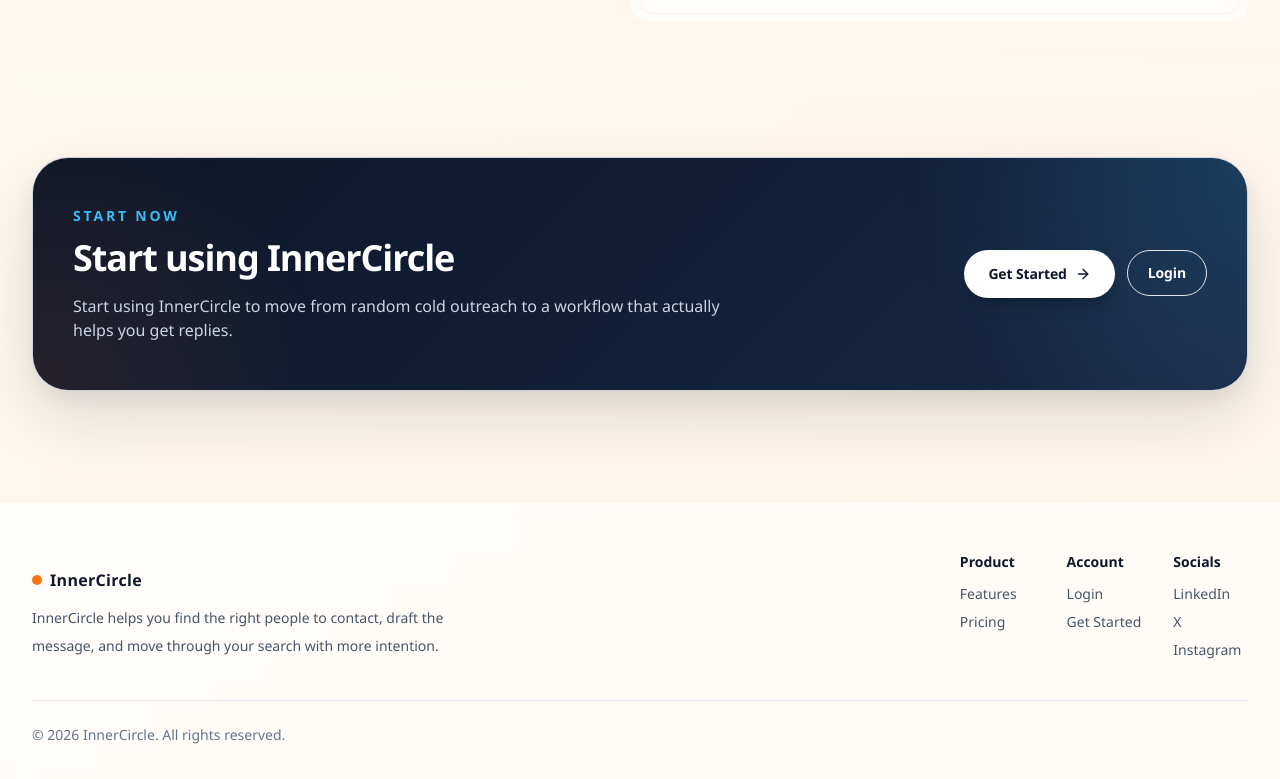
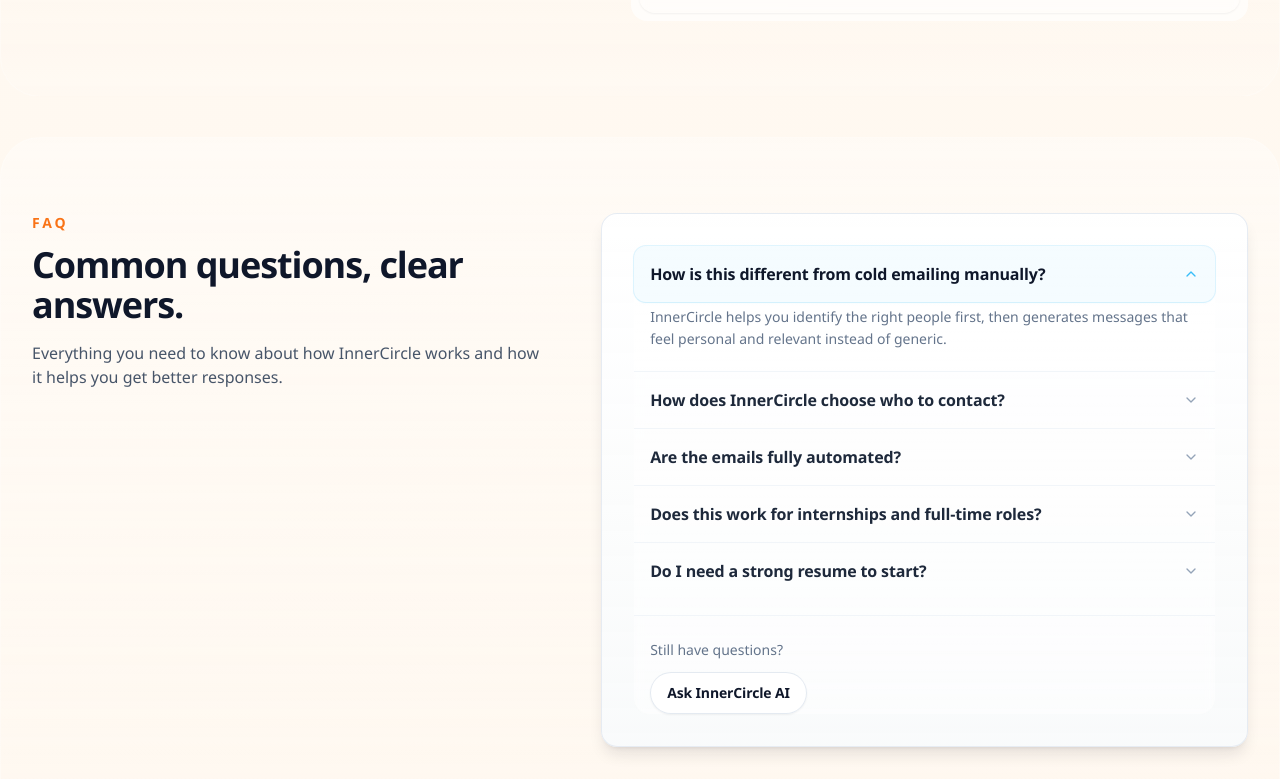
Before and after one commit to aliaaquib/innercircle-website, a Next.js app: page / in a window 1280 px wide. Shown: the part 4121-4900 px from the top of the page. Built offline with nearby package versions, Linux system fonts and the light colour scheme; no server answers.

Commit message:
add: faq

```diff
--- a/app/page.tsx
+++ b/app/page.tsx
@@ -1,6 +1,7 @@
 import { Check, Search, SendHorizonal, Sparkles } from "lucide-react";
 import { CTASection } from "@/components/cta-section";
 import { HeroSection } from "@/components/hero-section";
+import { HomeFAQSection } from "@/components/home-faq-section";
 import { HomeFeaturesSection } from "@/components/home-features-section";
 import { HomeSocialProofSection } from "@/components/home-social-proof-section";
 import { FadeIn, StaggerGroup, StaggerItem } from "@/components/motion/reveal";
@@ -201,6 +202,8 @@ export default function HomePage() {
         </FadeIn>
       </SectionShell>
 
+      <HomeFAQSection />
+
       <CTASection title="Start using InnerCircle" />
     </>
   );
--- a/components/cta-section.tsx
+++ b/components/cta-section.tsx
@@ -32,11 +32,6 @@ export function CTASection({
                   <ArrowRight className="ml-2 h-4 w-4" />
                 </Button>
               </Link>
-              <Link href="/login">
-                <Button variant="ghost" className="w-full border border-white/12 text-white hover:text-white sm:w-auto">
-                  Login
-                </Button>
-              </Link>
             </div>
           </div>
         </Card>
--- /dev/null
+++ b/components/faq-item.tsx
@@ -0,0 +1,64 @@
+"use client";
+
+import { AnimatePresence, motion } from "framer-motion";
+import { ChevronDown } from "lucide-react";
+import { cn } from "@/lib/utils";
+
+type FAQItemProps = {
+  question: string;
+  answer: string;
+  isOpen: boolean;
+  onClick: () => void;
+};
+
+export function FAQItem({
+  question,
+  answer,
+  isOpen,
+  onClick
+}: FAQItemProps) {
+  return (
+    <div className="border-b border-slate-100 last:border-b-0">
+      <button
+        type="button"
+        onClick={onClick}
+        aria-expanded={isOpen}
+        className={cn(
+          "flex w-full items-center justify-between gap-4 rounded-xl px-3 py-4 text-left transition-all duration-300 ease-in-out sm:px-4",
+          isOpen
+            ? "bg-sky/5 text-ink shadow-sm shadow-sky/10 ring-1 ring-sky/15"
+            : "hover:bg-slate-50/80"
+        )}
+      >
+        <span className={cn(
+          "text-sm font-semibold tracking-[-0.01em] text-ink sm:text-base",
+          isOpen ? "text-ink" : "text-slate-800"
+        )}>
+          {question}
+        </span>
+        <ChevronDown
+          className={cn(
+            "h-4 w-4 flex-shrink-0 text-slate-400 transition-transform duration-300 ease-in-out",
+            isOpen ? "rotate-180 text-sky" : ""
+          )}
+        />
+      </button>
+
+      <AnimatePresence initial={false}>
+        {isOpen ? (
+          <motion.div
+            initial={{ height: 0, opacity: 0 }}
+            animate={{ height: "auto", opacity: 1 }}
+            exit={{ height: 0, opacity: 0 }}
+            transition={{ duration: 0.24, ease: "easeInOut" }}
+            className="overflow-hidden"
+          >
+            <div className="px-3 pb-4 pr-10 pt-1 text-sm leading-relaxed text-slate-500 sm:px-4 sm:pb-5">
+              {answer}
+            </div>
+          </motion.div>
+        ) : null}
+      </AnimatePresence>
+    </div>
+  );
+}
--- /dev/null
+++ b/components/home-faq-section.tsx
@@ -0,0 +1,90 @@
+"use client";
+
+import type { Route } from "next";
+import { useState } from "react";
+import { FadeIn, StaggerGroup, StaggerItem } from "@/components/motion/reveal";
+import { FAQItem } from "@/components/faq-item";
+import { SectionShell } from "@/components/section-shell";
+import { ButtonLink } from "@/components/ui/button";
+
+const faqItems = [
+  {
+    question: "How is this different from cold emailing manually?",
+    answer:
+      "InnerCircle helps you identify the right people first, then generates messages that feel personal and relevant instead of generic."
+  },
+  {
+    question: "How does InnerCircle choose who to contact?",
+    answer:
+      "It looks at shared background, role relevance, and activity signals to surface people most likely to respond."
+  },
+  {
+    question: "Are the emails fully automated?",
+    answer:
+      "Emails are generated for you but designed to sound natural and human. You can edit them before sending."
+  },
+  {
+    question: "Does this work for internships and full-time roles?",
+    answer:
+      "Yes, you can use InnerCircle for both internships and job opportunities across different fields."
+  },
+  {
+    question: "Do I need a strong resume to start?",
+    answer:
+      "No, InnerCircle also helps you improve and tailor your resume as part of the process."
+  }
+] as const;
+
+export function HomeFAQSection() {
+  const [openIndex, setOpenIndex] = useState(0);
+
+  return (
+    <SectionShell className="section-divider relative py-20 sm:py-24">
+      <div className="section-tint absolute inset-x-0 inset-y-5 -z-10 rounded-[40px] border border-white/40 opacity-70" />
+
+      <div className="grid gap-10 lg:grid-cols-[0.9fr_1.1fr] lg:items-start">
+        <FadeIn className="max-w-xl">
+          <p className="text-sm font-semibold uppercase tracking-[0.2em] text-coral">FAQ</p>
+          <h2 className="mt-3 text-3xl font-semibold tracking-[-0.03em] text-ink sm:text-4xl">
+            Common questions, clear answers.
+          </h2>
+          <p className="mt-4 max-w-lg text-sm leading-7 text-slate-600 sm:text-base">
+            Everything you need to know about how InnerCircle works and how it helps you get better responses.
+          </p>
+        </FadeIn>
+
+        <FadeIn delay={0.08}>
+          <div className="rounded-2xl border border-slate-200/80 bg-[linear-gradient(180deg,rgba(255,255,255,0.96),rgba(248,250,252,0.88))] p-6 shadow-lg shadow-slate-900/10 transition-transform duration-300 hover:-translate-y-0.5 sm:p-8">
+            <div className="rounded-2xl bg-[linear-gradient(180deg,rgba(255,255,255,0.72),rgba(255,255,255,0.52))] backdrop-blur-sm">
+              <StaggerGroup className="divide-y divide-slate-100" delayChildren={0.12} staggerChildren={0.08}>
+                {faqItems.map((item, index) => (
+                  <StaggerItem key={item.question}>
+                    <FAQItem
+                      question={item.question}
+                      answer={item.answer}
+                      isOpen={openIndex === index}
+                      onClick={() => setOpenIndex(index)}
+                    />
+                  </StaggerItem>
+                ))}
+              </StaggerGroup>
+
+              <div className="mt-4 border-t border-slate-100 px-3 pt-5 sm:px-4 sm:pt-6">
+                <p className="text-sm text-slate-500">Still have questions?</p>
+                <div className="mt-3">
+                  <ButtonLink
+                    href={"/signup" as Route}
+                    variant="secondary"
+                    className="px-4 py-2.5 text-sm shadow-sm"
+                  >
+                    Ask InnerCircle AI
+                  </ButtonLink>
+                </div>
+              </div>
+            </div>
+          </div>
+        </FadeIn>
+      </div>
+    </SectionShell>
+  );
+}
```
